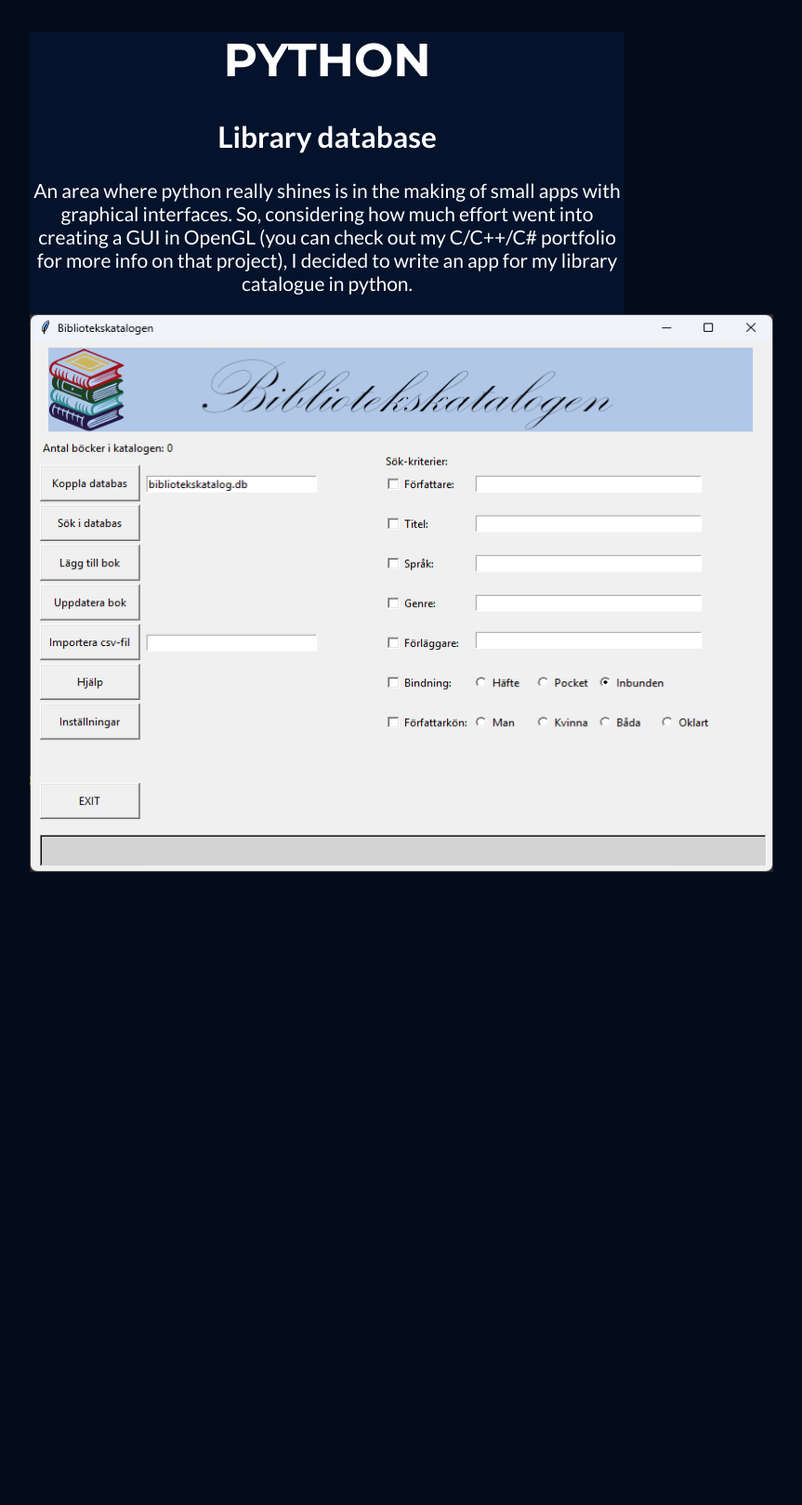
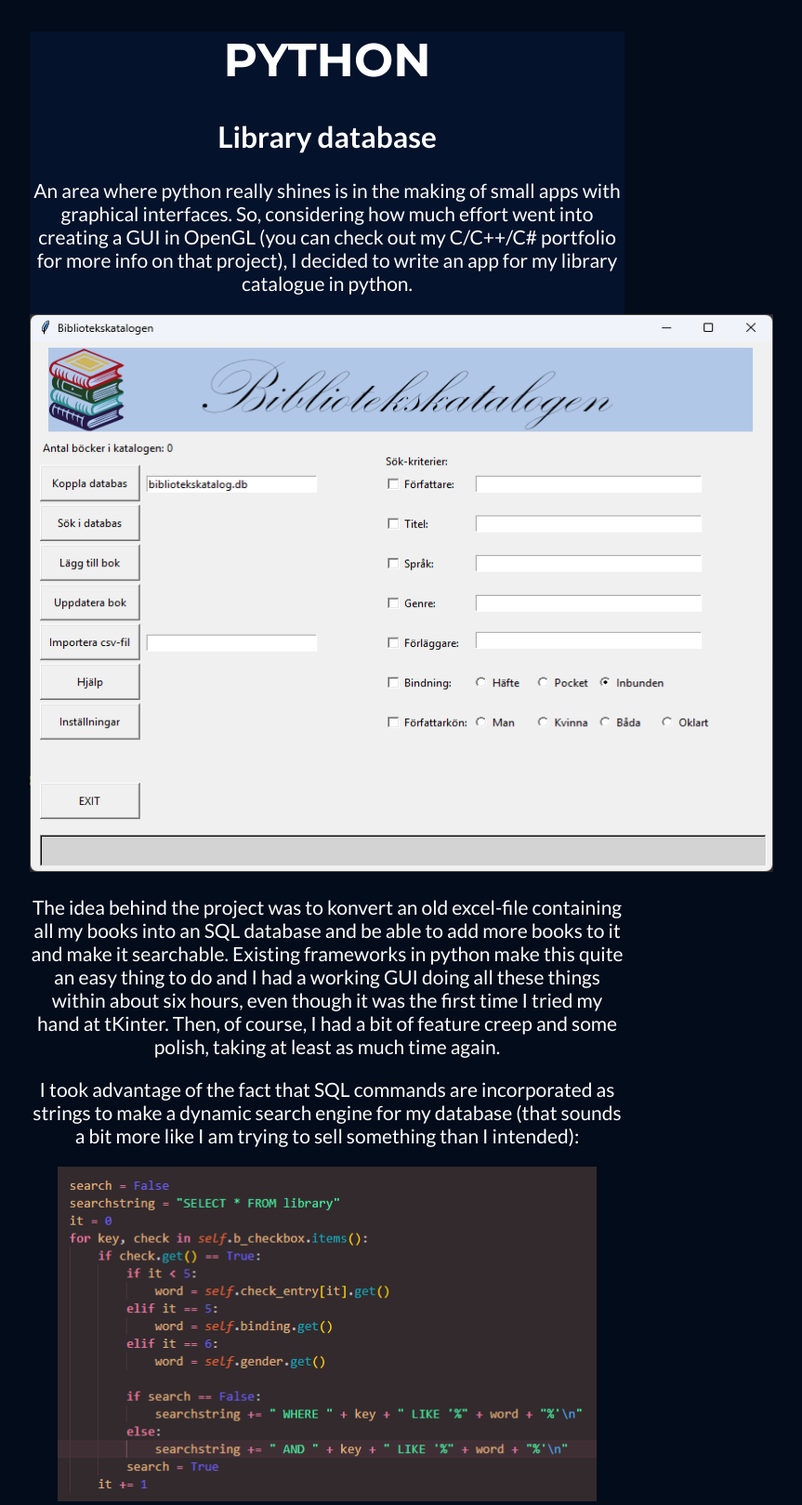
Before and after one commit to B0realian/B0realian.github.io, a Jekyll site: the page python.html, which Jekyll copies as it is, in a window 1280 px wide. Shown: the whole page at 93% size, without its empty margins (288-1151 px from the left). Built offline with Jekyll 4.4.1, drawn with Linux system fonts in a browser that asks for light colours; before the commit the page ends 942 px from its top, so only the background shows below that.

Commit message:
updated python biblio project files

```diff
--- a/python.html
+++ b/python.html
@@ -36,6 +36,9 @@
 			<h2>Library database</h2>
 			<p>An area where python really shines is in the making of small apps with graphical interfaces. So, considering how much effort went into creating a GUI in OpenGL (you can check out my C/C++/C# portfolio for more info on that project), I decided to write an app for my library catalogue in python.</p>
 			<img src="python\biblio.png" alt="Image went Oops!" style="width: 800px; height: 600px;">
+			<p>The idea behind the project was to konvert an old excel-file containing all my books into an SQL database and be able to add more books to it and make it searchable. Existing frameworks in python make this quite an easy thing to do and I had a working GUI doing all these things within about six hours, even though it was the first time I tried my hand at tKinter. Then, of course, I had a bit of feature creep and some polish, taking at least as much time again.</p>
+			<p>I took advantage of the fact that SQL commands are incorporated as strings to make a dynamic search engine for my database (that sounds a bit more like I am trying to sell something than I intended):</p>
+			<img src="python\search.png" alt="Image went Oops!" style="width: 580px; height: 360px;">
 		</div>
 	</body>
 </html>
```
Also changed, not shown: python/search.png (added).
